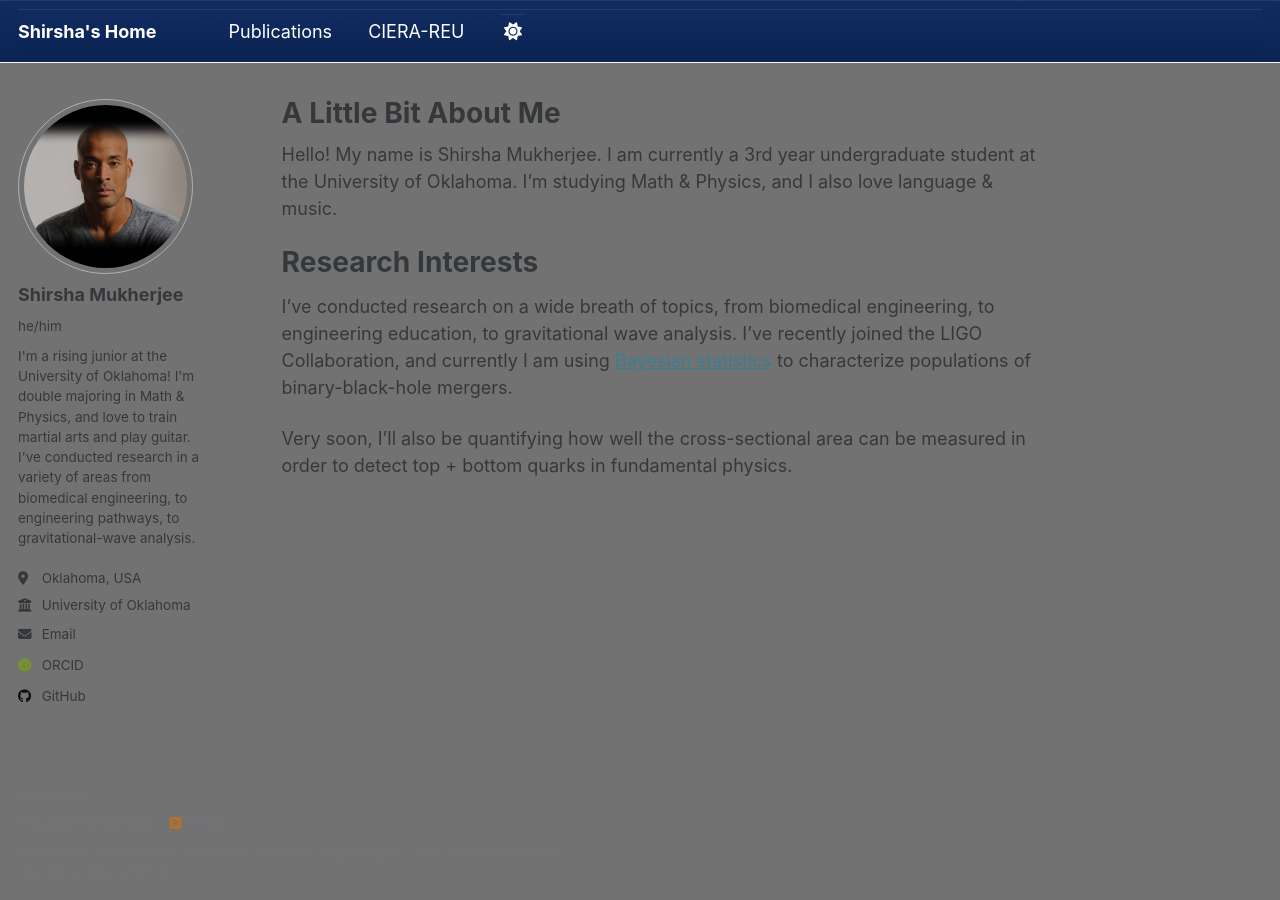
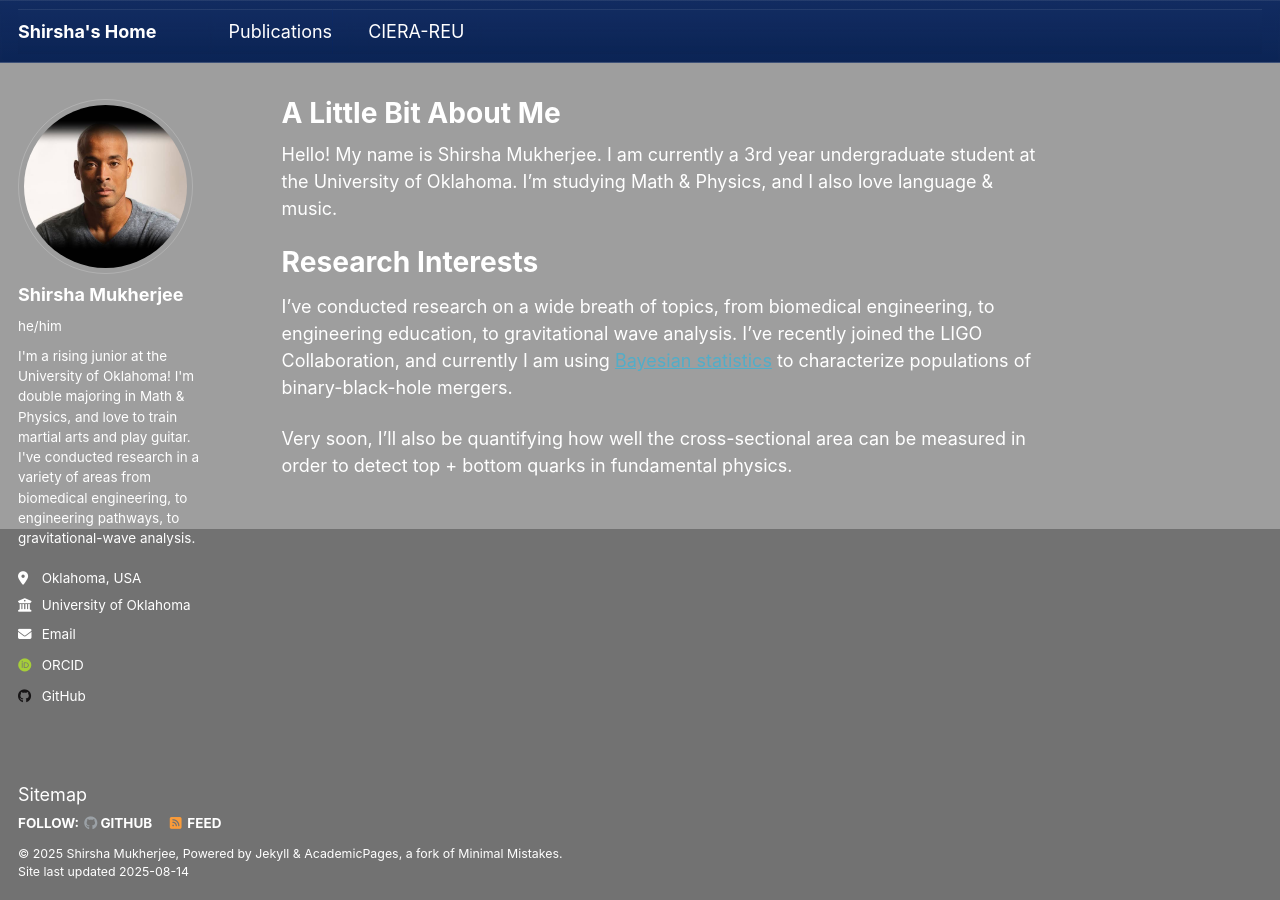
Before and after one commit to shirshamukherjee/projectfrthistime, a Jekyll site: the page built from _pages/about.md, in a window 1280 px wide. Built offline with Jekyll 4.4.1, drawn with Linux system fonts in a browser that asks for light colours; some web fonts are replaced; a script that is not in the unit is left out.

Commit message:
hopefully removed gray text and themes

```diff
--- a/assets/css/main.scss
+++ b/assets/css/main.scss
@@ -16,7 +16,7 @@
 
     "themes",
     "theme/default",
-    "theme/dark",
+    // "theme/dark",
 
     "include/mixins",
     "vendor/susy/susy",
@@ -156,3 +156,55 @@ a.pagination--pager:focus {
   background: rgba(255,255,255,0.08) !important;
   border-color: rgba(255,255,255,0.85) !important;
 }
+
+
+
+/* ==== Disable theme switching + force white text everywhere ==== */
+
+/* Hide any theme toggle button if present */
+#theme-toggle,
+li#theme-toggle { display: none !important; }
+
+/* Freeze Minimal Mistakes variables to a single palette */
+:root,
+html,
+html[data-theme],
+html[data-theme="light"],
+html[data-theme="dark"],
+body[data-theme="light"],
+body[data-theme="dark"] {
+  --global-text-color: #ffffff !important;        /* main body text */
+  --global-base-color: #ffffff !important;
+  --global-masthead-link-color: #ffffff !important;
+
+  /* keep bg variables neutral because you use an image */
+  --global-bg-color: transparent !important;
+  --global-footer-bg-color: transparent !important;
+  --global-border-color: rgba(255,255,255,0.20) !important;
+  --global-dark-border-color: rgba(255,255,255,0.35) !important;
+  --global-thead-color: rgba(255,255,255,0.12) !important;
+}
+
+/* Make sure actual text uses white, even if some pieces don't use variables */
+body,
+.page,
+.page__content,
+.initial-content,
+.archive,
+.sidebar,
+.page__footer,
+.page__content p,
+.page__content li,
+.page__content dl,
+.page__content dt,
+.page__content dd,
+small, time, figcaption {
+  color: #ffffff !important;
+}
+
+/* Headings stay bright */
+h1, h2, h3, h4, h5, h6 { color: #ffffff !important; }
+
+/* If you’re using an overlay, keep it BEHIND the content so it doesn't dim text */
+html { position: relative; }
+html::after { z-index: -1; }  /* you already have the rest of the overlay rule */
```
